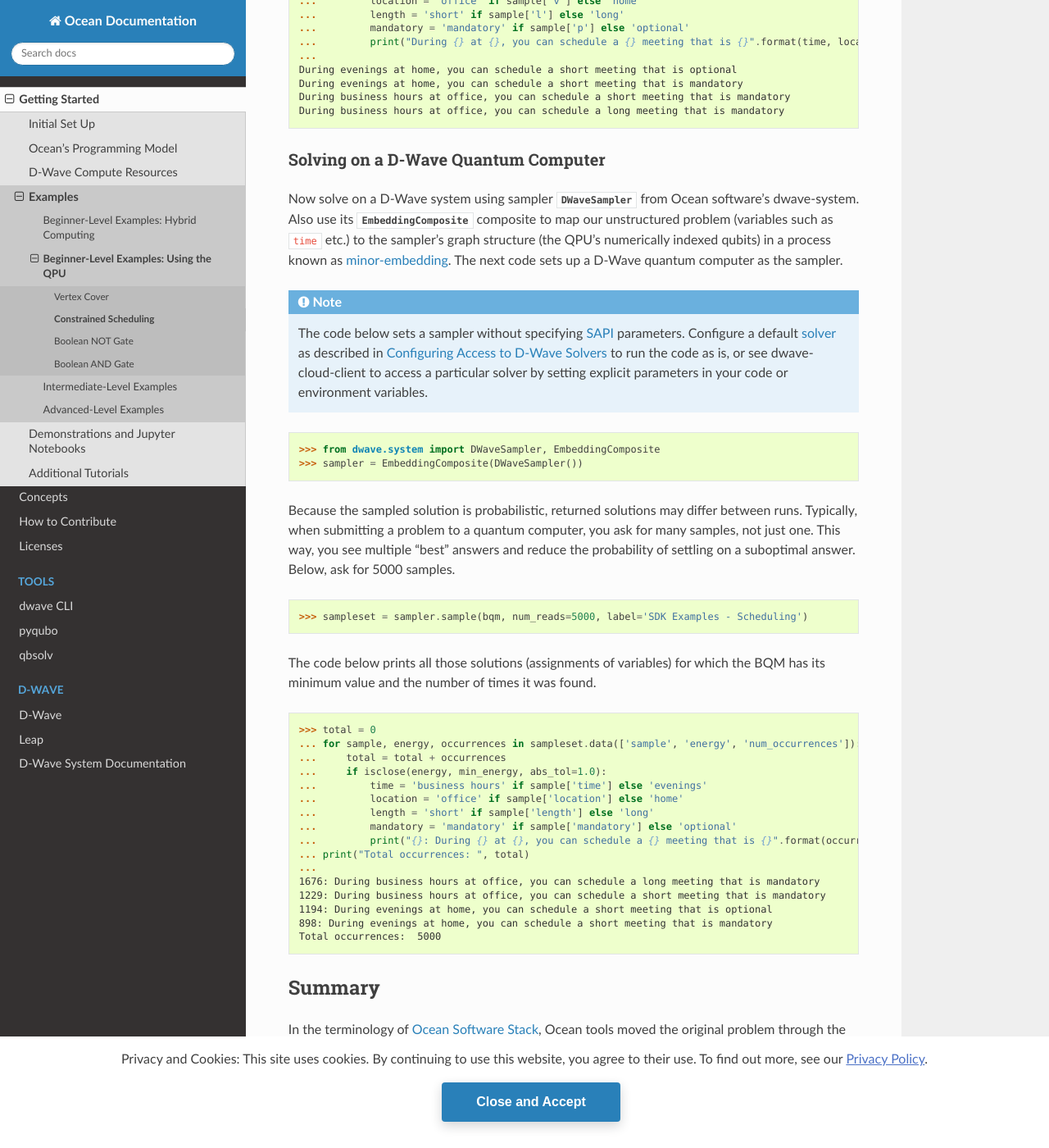
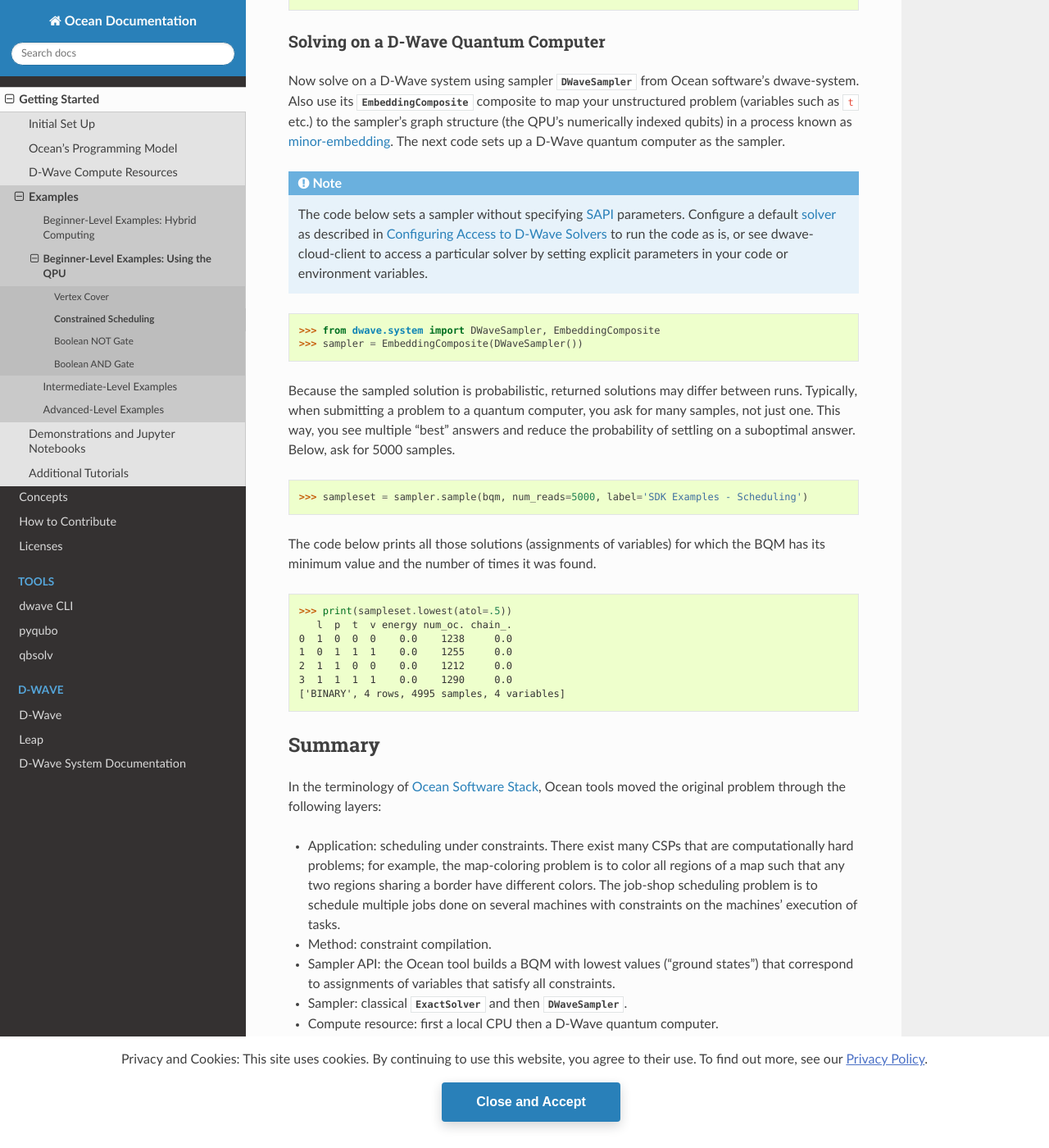
Before and after one commit to dwavesystems/dwave-ocean-sdk, a Sphinx documentation site: the page built from docs/examples/scheduling.rst, in a window 1280 px wide and 1400 px high, scrolled down 5094 px. Shown: the whole window at 82% size. Built offline with Sphinx 7.4.7 and the Read the Docs theme 2.0.0, drawn with Linux system fonts in a browser that asks for light colours; pages that are not in the unit, such as notebooks, are missing from menus; the version number could not be read and is left out; some of the changed text lies outside the part shown.

Commit message:
Solve with DWaveSampler

```diff
--- a/docs/examples/scheduling.rst
+++ b/docs/examples/scheduling.rst
@@ -220,16 +221,19 @@
 .. math::
 
   t-tv + t-tp + v-tv + 1+tl-t-l
+
   = -2tv -tp +tl +t +v -l +1
 
-Ocean's :doc:`dimod </docs_dimod/sdk_index>` enables the creation of BQMs.
+Ocean's :doc:`dimod </docs_dimod/sdk_index>` enables the creation of BQMs. Below,
+the first list of terms are the linear terms and the second are the quadratic terms;
+the offset is set to 1; and the variable type is set to use
+:math:`\{0, 1\}`\ --valued binary variables.
 
 >>> from dimod import BinaryQuadraticModel
 >>> bqm = BinaryQuadraticModel({'t': 1, 'v': 1, 'l': -1},
 ...                            {'tv': -2, 'tl': 1, 'tp': -1},
 ...                            1,
 ...                            'BINARY')
-
 
 Solve the Problem by Sampling
 =============================
@@ -253,25 +257,13 @@
 Valid solutions---assignments of variables that do not violate constraints---have
 the lowest value of the BQM (values of zero in the :code:`energy` field below):
 
->>> print(sampleset)
-    l  p  t  v energy num_oc.
-7   1  0  0  0    0.0       1
-8   1  1  0  0    0.0       1
-10  1  1  1  1    0.0       1
-13  0  1  1  1    0.0       1
-0   0  0  0  0    1.0       1
-2   0  0  1  1    1.0       1
-4   1  0  0  1    1.0       1
-5   1  0  1  1    1.0       1
-9   1  1  1  0    1.0       1
-11  1  1  0  1    1.0       1
-14  0  1  1  0    1.0       1
-15  0  1  0  0    1.0       1
-1   0  0  1  0    2.0       1
-3   0  0  0  1    2.0       1
-6   1  0  1  0    2.0       1
-12  0  1  0  1    2.0       1
-['BINARY', 16 rows, 16 samples, 4 variables]
+>>> print(sampleset.lowest(atol=.5))
+   l  p  t  v energy num_oc.
+0  1  0  0  0    0.0       1
+1  1  1  0  0    0.0       1
+2  1  1  1  1    0.0       1
+3  0  1  1  1    0.0       1
+['BINARY', 4 rows, 4 samples, 4 variables]
 
 The code below prints all those solutions (assignments of variables) for which the
 BQM has its minimum value.
@@ -279,11 +271,10 @@
 >>> for sample, energy in sampleset.data(['sample', 'energy']):
 ...     if energy==0:
 ...         time = 'business hours' if sample['t'] else 'evenings'
-...         location = 'office' if sample['v'] else 'home'
+...         venue = 'office' if sample['v'] else 'home'
 ...         length = 'short' if sample['l'] else 'long'
-...         mandatory = 'mandatory' if sample['p'] else 'optional'
-...         print("During {} at {}, you can schedule a {} meeting that is {}".format(time, location, length, mandatory))
-...
+...         participation = 'mandatory' if sample['p'] else 'optional'
+...         print("During {} at {}, you can schedule a {} meeting that is {}".format(time, venue, length, participation))
 During evenings at home, you can schedule a short meeting that is optional
 During evenings at home, you can schedule a short meeting that is mandatory
 During business hours at office, you can schedule a short meeting that is mandatory
@@ -294,10 +285,11 @@
 
 Now solve on a D-Wave system using sampler :class:`~dwave.system.samplers.DWaveSampler`
 from Ocean software's :doc:`dwave-system </docs_system/sdk_index>`. Also use
-its :class:`~dwave.system.composites.EmbeddingComposite` composite to map our unstructured
-problem (variables such as :code:`time` etc.) to the sampler's graph structure (the QPU's numerically
-indexed qubits) in a process known as :term:`minor-embedding`. The next code sets up
-a D-Wave quantum computer as the sampler.
+its :class:`~dwave.system.composites.EmbeddingComposite` composite to map your
+unstructured problem (variables such as :code:`t` etc.) to the sampler's graph
+structure (the QPU's numerically indexed qubits) in a process known as
+:term:`minor-embedding`. The next code sets up a D-Wave quantum computer as the
+sampler.
 
 .. include:: min_vertex.rst
    :start-after: default-config-start-marker
@@ -316,22 +308,13 @@
 The code below prints all those solutions (assignments of variables) for which the BQM has
 its minimum value and the number of times it was found.
 
->>> total = 0
-... for sample, energy, occurrences in sampleset.data(['sample', 'energy', 'num_occurrences']):  # doctest: +SKIP
-...     total = total + occurrences
-...     if isclose(energy, min_energy, abs_tol=1.0):
-...         time = 'business hours' if sample['time'] else 'evenings'
-...         location = 'office' if sample['location'] else 'home'
-...         length = 'short' if sample['length'] else 'long'
-...         mandatory = 'mandatory' if sample['mandatory'] else 'optional'
-...         print("{}: During {} at {}, you can schedule a {} meeting that is {}".format(occurrences, time, location, length, mandatory))
-... print("Total occurrences: ", total)
-...
-1676: During business hours at office, you can schedule a long meeting that is mandatory
-1229: During business hours at office, you can schedule a short meeting that is mandatory
-1194: During evenings at home, you can schedule a short meeting that is optional
-898: During evenings at home, you can schedule a short meeting that is mandatory
-Total occurrences:  5000
+>>> print(sampleset.lowest(atol=.5))                     # doctest: +SKIP
+   l  p  t  v energy num_oc. chain_.
+0  1  0  0  0    0.0    1238     0.0
+1  0  1  1  1    0.0    1255     0.0
+2  1  1  0  0    0.0    1212     0.0
+3  1  1  1  1    0.0    1290     0.0
+['BINARY', 4 rows, 4995 samples, 4 variables]
 
 Summary
 =======
```
Also changed, not shown: other parts of docs/examples/scheduling.rst (+1 -0 lines).
